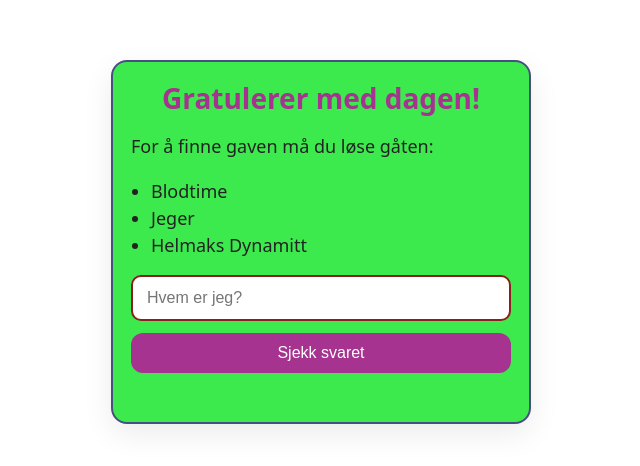
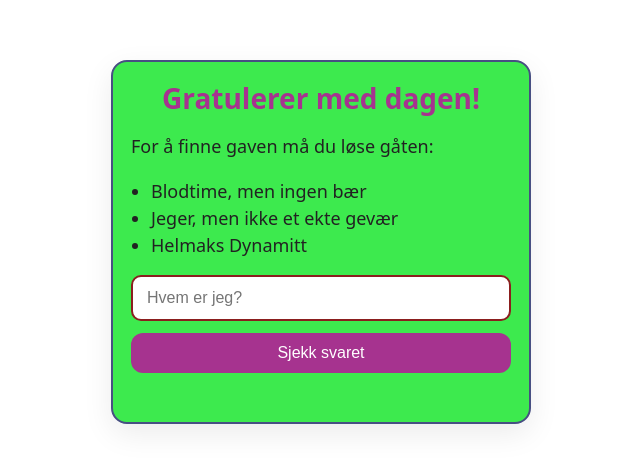
Before and after one commit to katharinaborg/BursdagBulle, a plain HTML site: page index.html in a window 1280 px wide. Shown: the part 158-624 px from the top of the page, without its empty margins (319-959 px from the left). Drawn offline with Linux system fonts and the light colour scheme.

Commit message:
hint to og tre

```diff
--- a/index.html
+++ b/index.html
@@ -89,8 +89,8 @@
     <h1>Gratulerer med dagen!</h1>
     <p>For å finne gaven må du løse gåten:</p>
     <ul>
-      <li>Blodtime</li>
-      <li>Jeger</li>
+      <li>Blodtime, men ingen bær</li>
+      <li>Jeger, men ikke et ekte gevær</li>
       <li>Helmaks Dynamitt</li>
     </ul>
 
```
